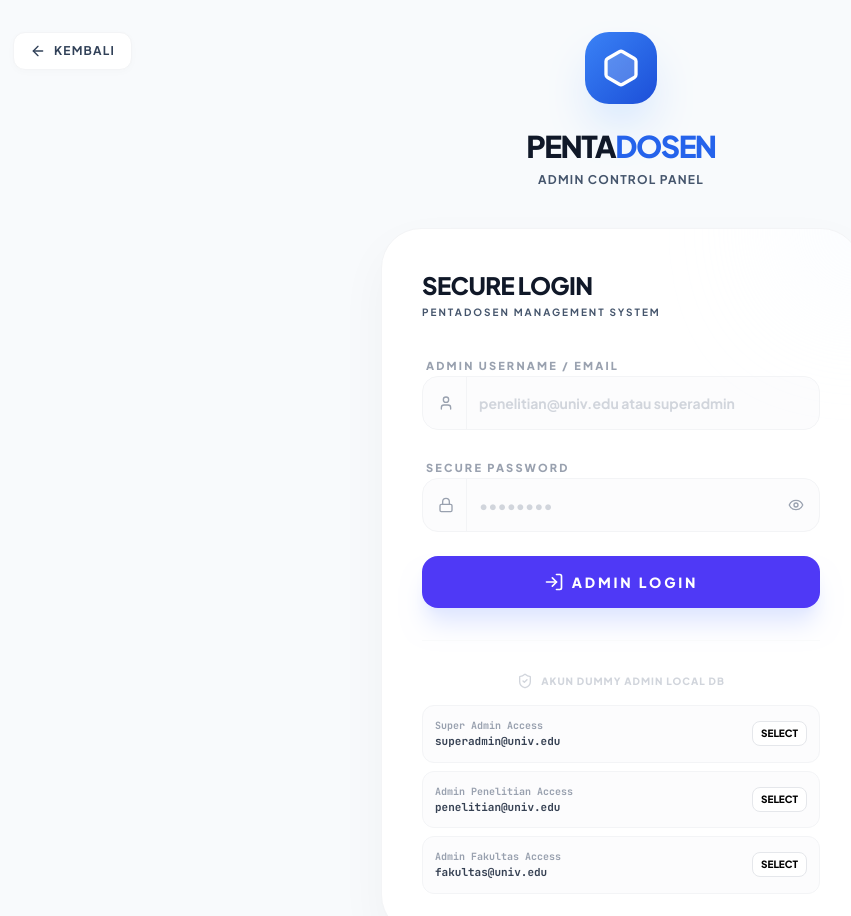
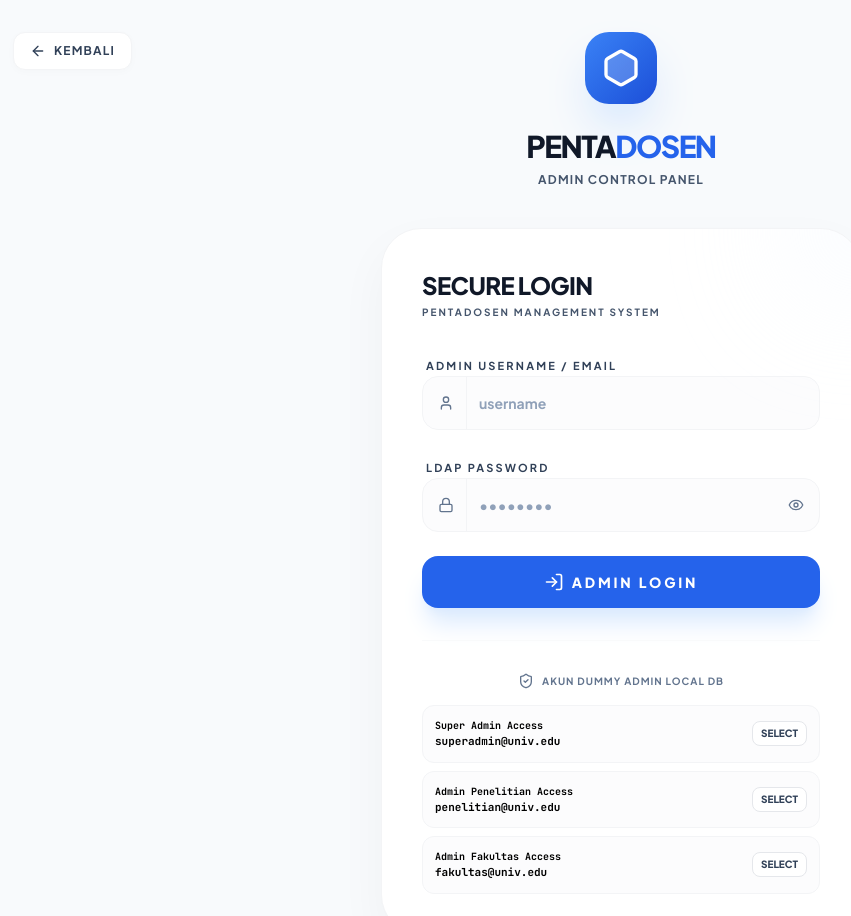
Before and after one commit to Umam07/FE-PentaDosen, a React (Vite) app: page /admin in a window 1280 px wide. Shown: the top 916 px of the page, without its empty margins (19-870 px from the left). Built offline with nearby package versions, Linux system fonts and the light colour scheme.

Commit message:
accessibility(admin): update AdminLogin colors and labels for 100 score and visual consistency

```diff
--- a/src/pages/auth/AdminLogin.tsx
+++ b/src/pages/auth/AdminLogin.tsx
@@ -64,12 +64,12 @@ export default function AdminLogin({ setUser }: { setUser: any }) {
     >
       <form className="space-y-6" onSubmit={handleLogin}>
         <div className="space-y-2">
-          <label htmlFor="username" className="text-[11px] font-black text-gray-400 dark:text-gray-500 uppercase tracking-[0.2em] ml-1">
+          <label htmlFor="username" className="text-[11px] font-bold text-slate-700 dark:text-slate-350 uppercase tracking-[0.2em] ml-1">
             Admin Username / Email
           </label>
           <div className="relative group">
             <div className="absolute inset-y-0 left-0 pl-4 flex items-center pointer-events-none transition-colors border-r border-gray-100 dark:border-gray-800 pr-3">
-              <UserIcon className="h-4 w-4 text-gray-400 group-focus-within:text-indigo-500" />
+              <UserIcon className="h-4 w-4 text-slate-500 group-focus-within:text-primary-500" />
             </div>
             <input
               id="username"
@@ -77,19 +77,19 @@ export default function AdminLogin({ setUser }: { setUser: any }) {
               required
               value={username}
               onChange={(e) => setUsername(e.target.value)}
-              className="w-full pl-14 pr-4 py-4 bg-gray-50/50 dark:bg-gray-800/50 border border-gray-100 dark:border-gray-800 rounded-2xl font-bold focus:bg-white dark:focus:bg-gray-800 focus:ring-4 focus:ring-indigo-100 dark:focus:ring-indigo-900/20 focus:border-indigo-500 transition-all outline-none text-sm placeholder:text-gray-300 dark:placeholder:text-gray-600 dark:text-white"
-              placeholder="penelitian@univ.edu atau superadmin"
+              className="w-full pl-14 pr-4 py-4 bg-gray-50/50 dark:bg-gray-800/50 border border-gray-100 dark:border-gray-800 rounded-2xl font-bold focus:bg-white dark:focus:bg-gray-800 focus:ring-4 focus:ring-primary-100 dark:focus:ring-primary-900/20 focus:border-primary-500 transition-all outline-none text-sm placeholder:text-slate-400 dark:placeholder:text-slate-550 dark:text-white"
+              placeholder="username"
             />
           </div>
         </div>
 
         <div className="space-y-2">
-          <label htmlFor="password" className="text-[11px] font-black text-gray-400 dark:text-gray-500 uppercase tracking-[0.2em] ml-1">
-            Secure Password
+          <label htmlFor="password" className="text-[11px] font-bold text-slate-700 dark:text-slate-350 uppercase tracking-[0.2em] ml-1">
+            LDAP Password
           </label>
           <div className="relative group">
             <div className="absolute inset-y-0 left-0 pl-4 flex items-center pointer-events-none transition-colors border-r border-gray-100 dark:border-gray-800 pr-3">
-              <Lock className="h-4 w-4 text-gray-400 group-focus-within:text-indigo-500" />
+              <Lock className="h-4 w-4 text-slate-500 group-focus-within:text-primary-500" />
             </div>
             <input
               id="password"
@@ -97,13 +97,14 @@ export default function AdminLogin({ setUser }: { setUser: any }) {
               required
               value={password}
               onChange={(e) => setPassword(e.target.value)}
-              className="w-full pl-14 pr-12 py-4 bg-gray-50/50 dark:bg-gray-800/50 border border-gray-100 dark:border-gray-800 rounded-2xl font-bold focus:bg-white dark:focus:bg-gray-800 focus:ring-4 focus:ring-indigo-100 dark:focus:ring-indigo-900/20 focus:border-indigo-500 transition-all outline-none text-sm placeholder:text-gray-300 dark:placeholder:text-gray-600 dark:text-white"
+              className="w-full pl-14 pr-12 py-4 bg-gray-50/50 dark:bg-gray-800/50 border border-gray-100 dark:border-gray-800 rounded-2xl font-bold focus:bg-white dark:focus:bg-gray-800 focus:ring-4 focus:ring-primary-100 dark:focus:ring-primary-900/20 focus:border-primary-500 transition-all outline-none text-sm placeholder:text-slate-400 dark:placeholder:text-slate-550 dark:text-white"
               placeholder="••••••••"
             />
             <button
               type="button"
               onClick={() => setShowPassword(!showPassword)}
-              className="absolute inset-y-0 right-0 pr-4 flex items-center text-gray-400 hover:text-gray-600 dark:hover:text-gray-300 transition-colors"
+              aria-label={showPassword ? "Sembunyikan kata sandi" : "Tampilkan kata sandi"}
+              className="absolute inset-y-0 right-0 pr-4 flex items-center text-slate-500 hover:text-slate-700 dark:hover:text-slate-300 transition-colors"
             >
               {showPassword ? <EyeOff className="h-4 w-4" /> : <Eye className="h-4 w-4" />}
             </button>
@@ -124,7 +125,7 @@ export default function AdminLogin({ setUser }: { setUser: any }) {
         <button
           type="submit"
           disabled={loading}
-          className="w-full py-4 bg-indigo-600 hover:bg-indigo-700 text-white rounded-2xl font-black uppercase tracking-[0.2em] text-sm shadow-xl shadow-indigo-100 dark:shadow-indigo-900/30 transition-all active:scale-[0.98] flex items-center justify-center gap-2 disabled:opacity-50"
+          className="w-full py-4 bg-primary-600 hover:bg-primary-700 text-white rounded-2xl font-black uppercase tracking-[0.2em] text-sm shadow-xl shadow-primary-100 dark:shadow-primary-900/30 transition-all active:scale-[0.98] flex items-center justify-center gap-2 disabled:opacity-50"
         >
           {loading ? (
             <span className="w-5 h-5 border-2 border-white border-t-transparent rounded-full animate-spin" />
@@ -137,8 +138,8 @@ export default function AdminLogin({ setUser }: { setUser: any }) {
 
       <div className="mt-8 pt-8 border-t border-gray-50 dark:border-gray-800">
         <div className="flex items-center justify-center gap-2 mb-4">
-          <ShieldCheck className="w-4 h-4 text-gray-300 dark:text-gray-600" />
-          <span className="text-[10px] font-black text-gray-300 dark:text-gray-600 uppercase tracking-widest">Akun Dummy Admin Local DB</span>
+          <ShieldCheck className="w-4 h-4 text-slate-500 dark:text-slate-500" />
+          <span className="text-[10px] font-bold text-slate-500 dark:text-slate-400 uppercase tracking-widest">Akun Dummy Admin Local DB</span>
         </div>
         <div className="grid grid-cols-1 gap-2">
           {[
@@ -149,13 +150,13 @@ export default function AdminLogin({ setUser }: { setUser: any }) {
             <div
               key={i}
               onClick={() => handleSelectShortcut(acc.username)}
-              className="bg-gray-50/50 dark:bg-gray-800/30 p-3 rounded-xl border border-gray-100 dark:border-gray-800 flex justify-between items-center group/acc cursor-pointer hover:border-indigo-200 dark:hover:border-indigo-800 transition-all"
+              className="bg-gray-50/50 dark:bg-gray-800/30 p-3 rounded-xl border border-gray-100 dark:border-gray-800 flex justify-between items-center group/acc cursor-pointer hover:border-primary-200 dark:hover:border-primary-800 transition-all"
             >
                <div className="text-left font-mono">
-                  <p className="text-[10px] text-gray-400 dark:text-gray-500 font-bold group-hover/acc:text-indigo-600 dark:group-hover/acc:text-indigo-400 transition-colors">{acc.role}</p>
-                  <p className="text-[11px] text-gray-700 dark:text-gray-300 font-black">{acc.username}</p>
+                  <p className="text-[10px] text-slate-650 dark:text-slate-400 font-bold group-hover/acc:text-primary-600 dark:group-hover/acc:text-primary-400 transition-colors">{acc.role}</p>
+                  <p className="text-[11px] text-slate-850 dark:text-slate-350 font-black">{acc.username}</p>
                </div>
-               <div className="text-[10px] bg-white dark:bg-gray-800 px-2 py-1 rounded-lg border border-gray-200 dark:border-gray-700 font-black dark:text-gray-300 group-hover/acc:bg-indigo-600 group-hover/acc:text-white dark:group-hover/acc:bg-indigo-600 group-hover/acc:border-indigo-600 transition-all">SELECT</div>
+               <div className="text-[10px] bg-white dark:bg-gray-800 px-2 py-1 rounded-lg border border-gray-200 dark:border-gray-700 font-black text-slate-700 dark:text-slate-350 group-hover/acc:bg-primary-600 group-hover/acc:text-white dark:group-hover/acc:bg-primary-600 group-hover/acc:border-primary-600 transition-all">SELECT</div>
             </div>
           ))}
         </div>
```
